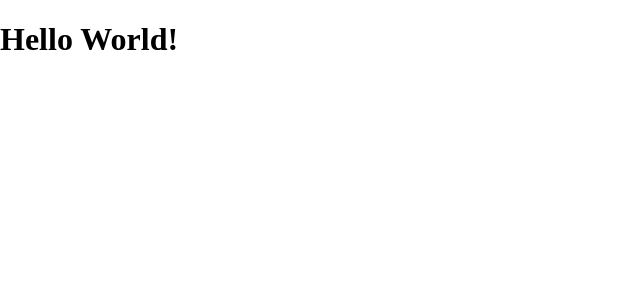
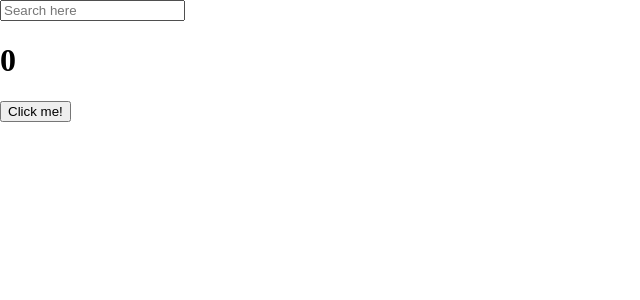
Before and after one commit to daehyeong2/react-for-beginners, a React (Create React App) app: page / in a window 1280 px wide. Shown: the top 300 px of the page, without its empty margins (0-640 px from the left). Built offline with nearby package versions, Linux system fonts and the light colour scheme.

Commit message:
5.1 ~ 6.2

```diff
--- a/package.json
+++ b/package.json
@@ -6,6 +6,7 @@
     "@testing-library/jest-dom": "^5.17.0",
     "@testing-library/react": "^13.4.0",
     "@testing-library/user-event": "^13.5.0",
+    "prop-types": "^15.8.1",
     "react": "^18.2.0",
     "react-dom": "^18.2.0",
     "react-scripts": "5.0.1",
--- a/src/App.js
+++ b/src/App.js
@@ -1,7 +1,31 @@
+import { useState, useEffect } from "react";
+
 function App() {
+  const [counter, setCounter] = useState(0);
+  const [keyword, setKeyword] = useState("");
+  const onClick = () => setCounter((prev) => prev + 1);
+  const onChange = (event) => {
+    setKeyword(event.target.value);
+  };
+  console.log("render (all)");
+  useEffect(() => {
+    console.log("render (first)");
+  }, []);
+  useEffect(() => {
+    if (keyword && keyword.length >= 3) {
+      console.log("SEARCH FOR", keyword);
+    }
+  }, [keyword]);
   return (
     <div>
-      <h1>Hello World!</h1>
+      <input
+        value={keyword}
+        onChange={onChange}
+        type="text"
+        placeholder="Search here"
+      />
+      <h1>{counter}</h1>
+      <button onClick={onClick}>Click me!</button>
     </div>
   );
 }
--- a/src/index.js
+++ b/src/index.js
@@ -1,11 +1,7 @@
 import React from "react";
 import ReactDOM from "react-dom/client";
+import App from "./App";
 import "./index.css";
-import App from "./App";
 
 const root = ReactDOM.createRoot(document.getElementById("root"));
-root.render(
-  <React.StrictMode>
-    <App />
-  </React.StrictMode>
-);
+root.render(<App />);
```
Also changed, not shown: 1 other file (tests, documents, lock files or other folders).
